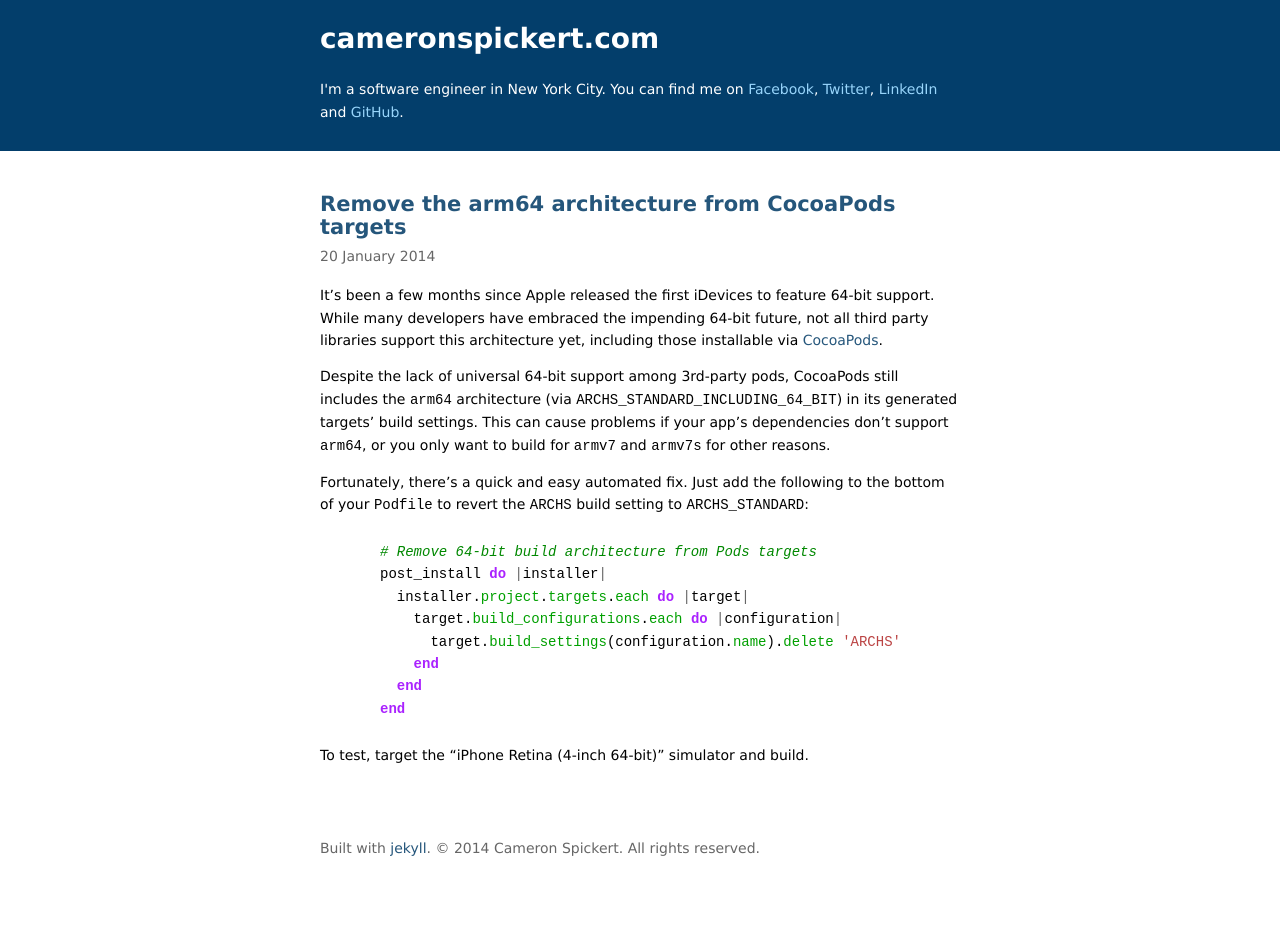
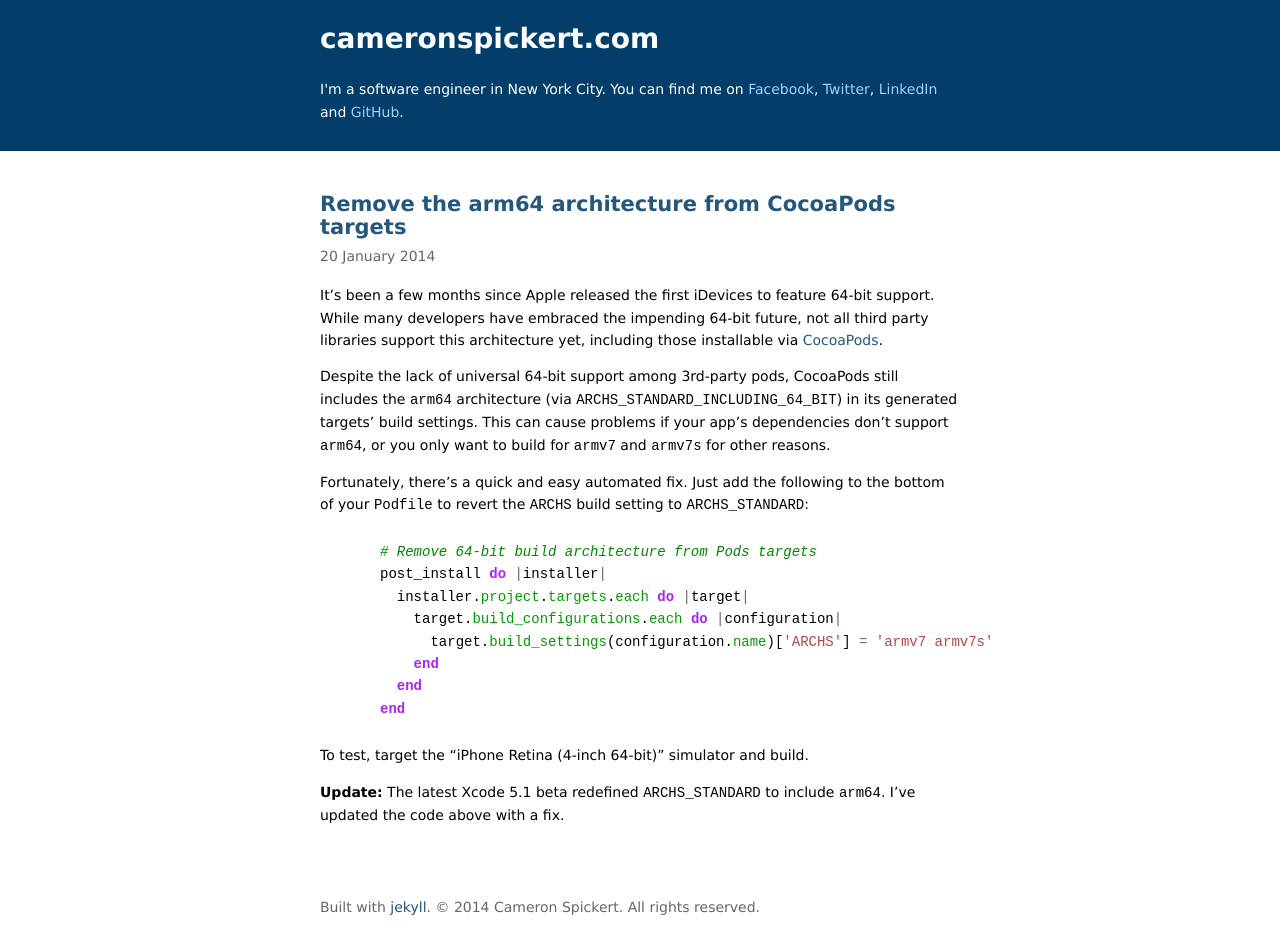
Before and after one commit to cspickert/cspickert.github.io, a Jekyll site: the page built from _posts/2014-01-20-remove-the-arm64-architecture-from-cocoapods-targets.markdown, in a window 1280 px wide. Built offline with Jekyll 4.4.1, drawn with Linux system fonts in a browser that asks for light colours; before the commit the page ends 900 px from its top, so only the background shows below that.

Commit message:
Update CoocaPods/arm64 post

```diff
--- a/_posts/2014-01-20-remove-the-arm64-architecture-from-cocoapods-targets.markdown
+++ b/_posts/2014-01-20-remove-the-arm64-architecture-from-cocoapods-targets.markdown
@@ -14,10 +14,12 @@ Fortunately, there's a quick and easy automated fix. Just add the following to t
 post_install do |installer|
   installer.project.targets.each do |target|
     target.build_configurations.each do |configuration|
-      target.build_settings(configuration.name).delete 'ARCHS'
+      target.build_settings(configuration.name)['ARCHS'] = 'armv7 armv7s'
     end
   end
 end
 {% endhighlight %}
 
 To test, target the “iPhone Retina (4-inch 64-bit)” simulator and build.
+
+**Update:** The latest Xcode 5.1 beta redefined `ARCHS_STANDARD` to include `arm64`. I've updated the code above with a fix.
```
